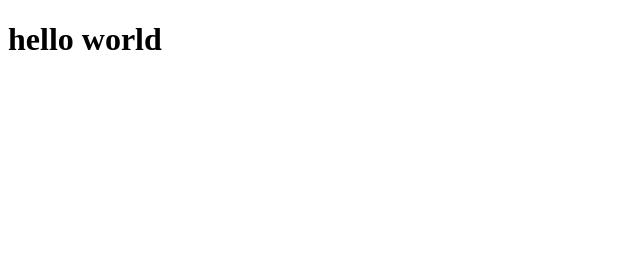
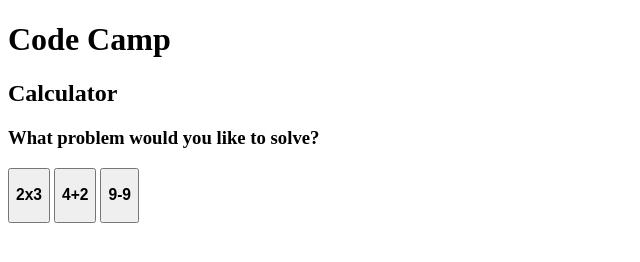
Before and after one commit to JadenDT/JadenDT.github.io, a plain HTML site: page index.html in a window 1280 px wide. Shown: the whole page, without its empty margins (0-640 px from the left). Drawn offline with Linux system fonts and the light colour scheme.

Commit message:
Added buttons

```diff
--- a/index.html
+++ b/index.html
@@ -7,6 +7,12 @@
     <title>Jaden</title>
 </head>
 <body>
-    <h1>hello world</h1>
+<h1><strong>Code Camp</strong></h1>
+    <h2>Calculator</h2>
+    <h3>What problem would you like to solve?</h3>
+   <button><h3>2x3</h3></button>
+    <button><h3>4+2</h3></button>
+   <button><h3>9-9</h3></button>
+
 </body>
 </html>
```
